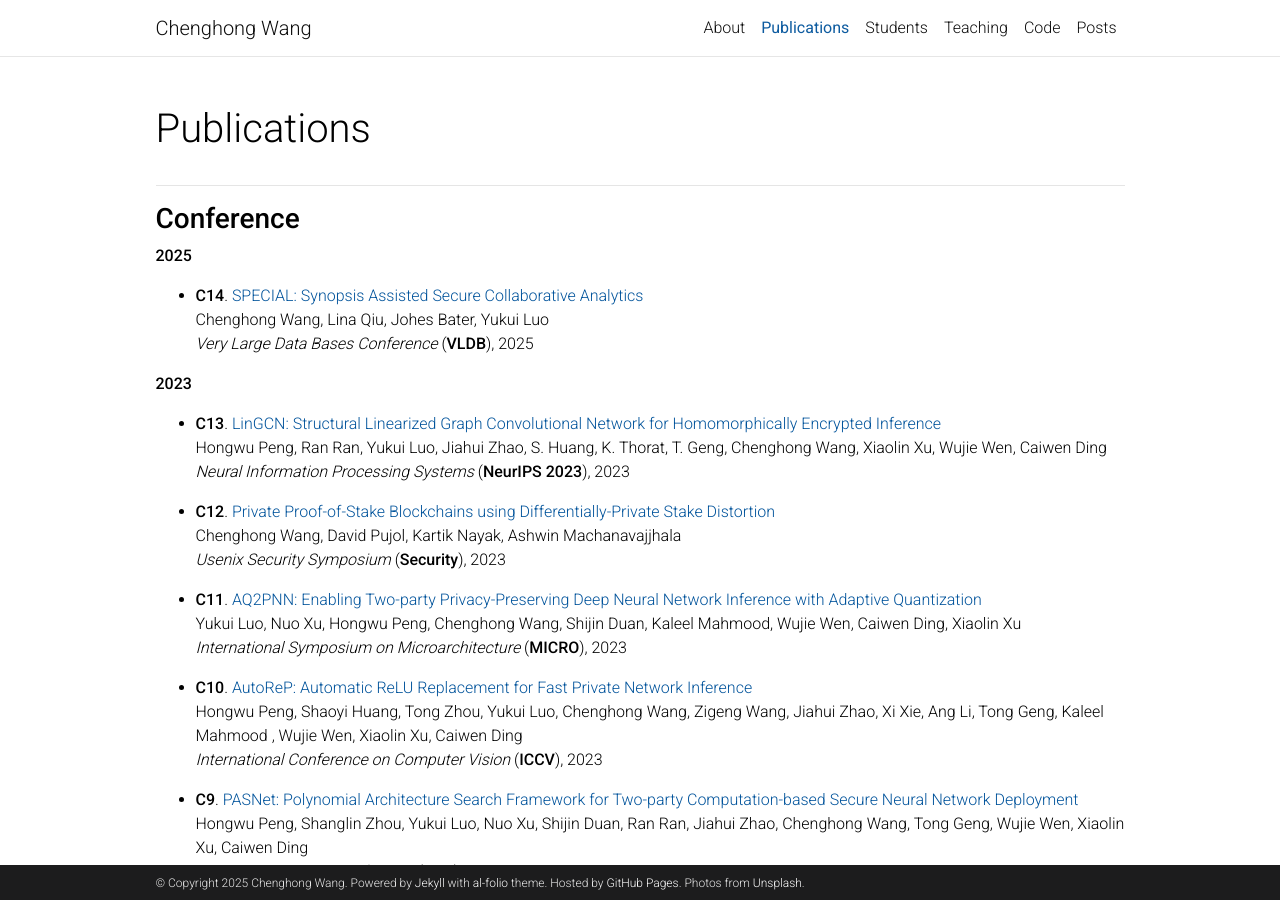
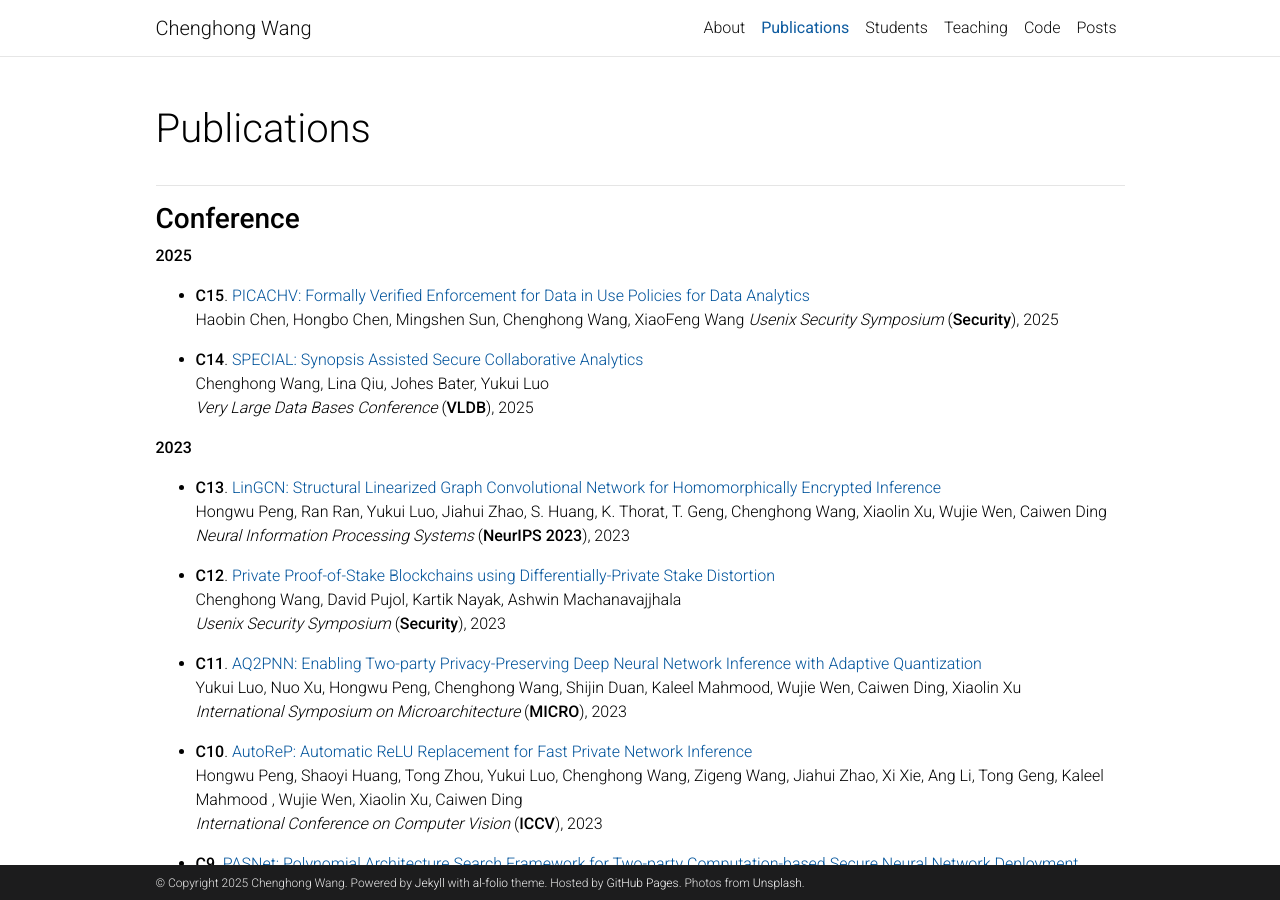
Before and after one commit to lovingmage/lovingmage.github.io, a Jekyll site: the page built from _pages/publications.md, in a window 1280 px wide and 900 px high. Built offline with Jekyll 4.4.1, drawn with Linux system fonts in a browser that asks for light colours; comment, search, counter and statistics services are not loaded; a style sheet for code colours, icons or effects is not loaded.

Commit message:
Update publications.md

```diff
--- a/_pages/publications.md
+++ b/_pages/publications.md
@@ -12,6 +12,10 @@ nav_order: 1
 
 ### **Conference**
 **2025**
+- **C15**. [PICACHV: Formally Verified Enforcement for Data in Use Policies for Data Analytics](#)\
+Haobin Chen, Hongbo Chen, Mingshen Sun, Chenghong Wang, XiaoFeng Wang
+*Usenix Security Symposium* (**Security**), 2025
+
 - **C14**. [SPECIAL: Synopsis Assisted Secure Collaborative Analytics](https://arxiv.org/pdf/2404.18388)\
 Chenghong Wang, Lina Qiu, Johes Bater, Yukui Luo\
 *Very Large Data Bases Conference* (**VLDB**), 2025
```
